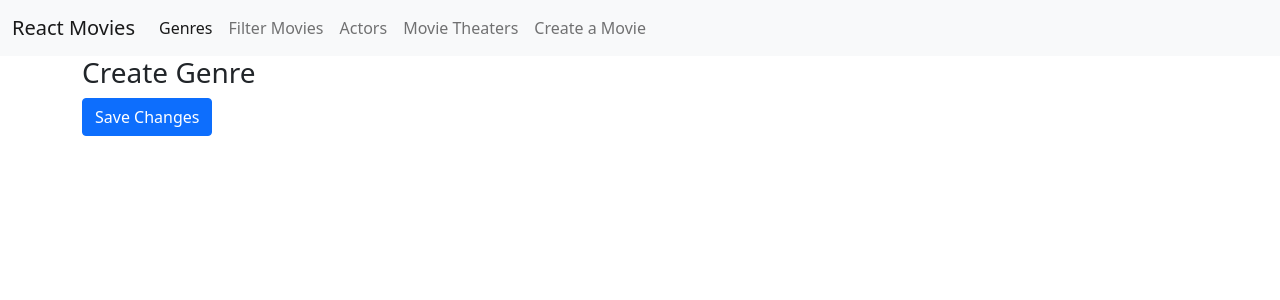
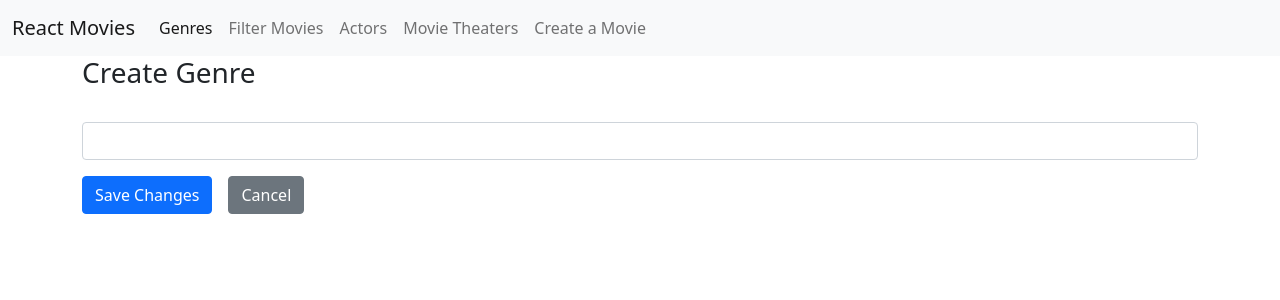
Before and after one commit to underthehoodlearning/react-movies, a React (Create React App) app: page /genres/create in a window 1280 px wide. Shown: the top 300 px of the page. Built offline with nearby package versions, Linux system fonts and the light colour scheme.

Commit message:
Added Create Genres form

```diff
--- a/package.json
+++ b/package.json
@@ -11,6 +11,7 @@
     "@types/react": "^17.0.0",
     "@types/react-dom": "^17.0.0",
     "bootstrap": "^5.0.2",
+    "formik": "^2.2.9",
     "react": "^17.0.2",
     "react-dom": "^17.0.2",
     "react-router-dom": "^5.2.1",
--- a/src/genres/create-genres.tsx
+++ b/src/genres/create-genres.tsx
@@ -1,15 +1,30 @@
-import { useHistory } from "react-router-dom";
+import { Field, Form, Formik } from "formik";
+import { Link, useHistory } from "react-router-dom";
 import Button from "../utils/button";
 
 export default function CreateGenre(){
-    const history = useHistory();
     return (
         <>
             <h3>Create Genre</h3>
-            <Button onClick={() => {
-                // ... saving in the database
-                history.push('/genres');
-            }}>Save Changes</Button>
+
+            <Formik
+                initialValues={{
+                    name: ''
+                }}
+                onSubmit={ value => {
+                    console.log(value);
+                }}
+            >
+                <Form>
+                    <div className="mb-3">
+                        <label htmlFor="name"></label>
+                        <Field name="name" id="name" className="form-control"/>
+                    </div>
+
+                    <Button type="submit">Save Changes</Button>
+                    <Link className="btn btn-secondary" to="/genres">Cancel</Link>
+                </Form>
+            </Formik>
         </>
     )
 }
--- a/src/genres/genres.tsx
+++ b/src/genres/genres.tsx
@@ -1,7 +1,10 @@
+import { Link } from "react-router-dom";
+
 export default function Genres() {
     return (
         <>
             <h3>Genres</h3>
+            <Link className="btn btn-primary" to="/genres/create">Create genre</Link>
         </>
     )
 }
--- a/src/index.css
+++ b/src/index.css
@@ -11,3 +11,7 @@ code {
   font-family: source-code-pro, Menlo, Monaco, Consolas, 'Courier New',
     monospace;
 }
+
+form > a {
+  margin-left: 1rem;
+}
--- a/src/utils/button.tsx
+++ b/src/utils/button.tsx
@@ -1,11 +1,16 @@
 export default function Button(props: ButtonProps){
 
-    return <button className="btn btn-primary"
+    return <button type={props.type} className="btn btn-primary"
     onClick={props.onClick}
     >{props.children}</button>
 }
 
 interface ButtonProps{
   children: React.ReactNode;
-  onClick(): void;
+  onClick?(): void;
+  type: "button" | "submit";
 }
+
+Button.defaultProps = {
+  type: "button"
+}
```
Also changed, not shown: 1 other file (tests, documents, lock files or other folders).
